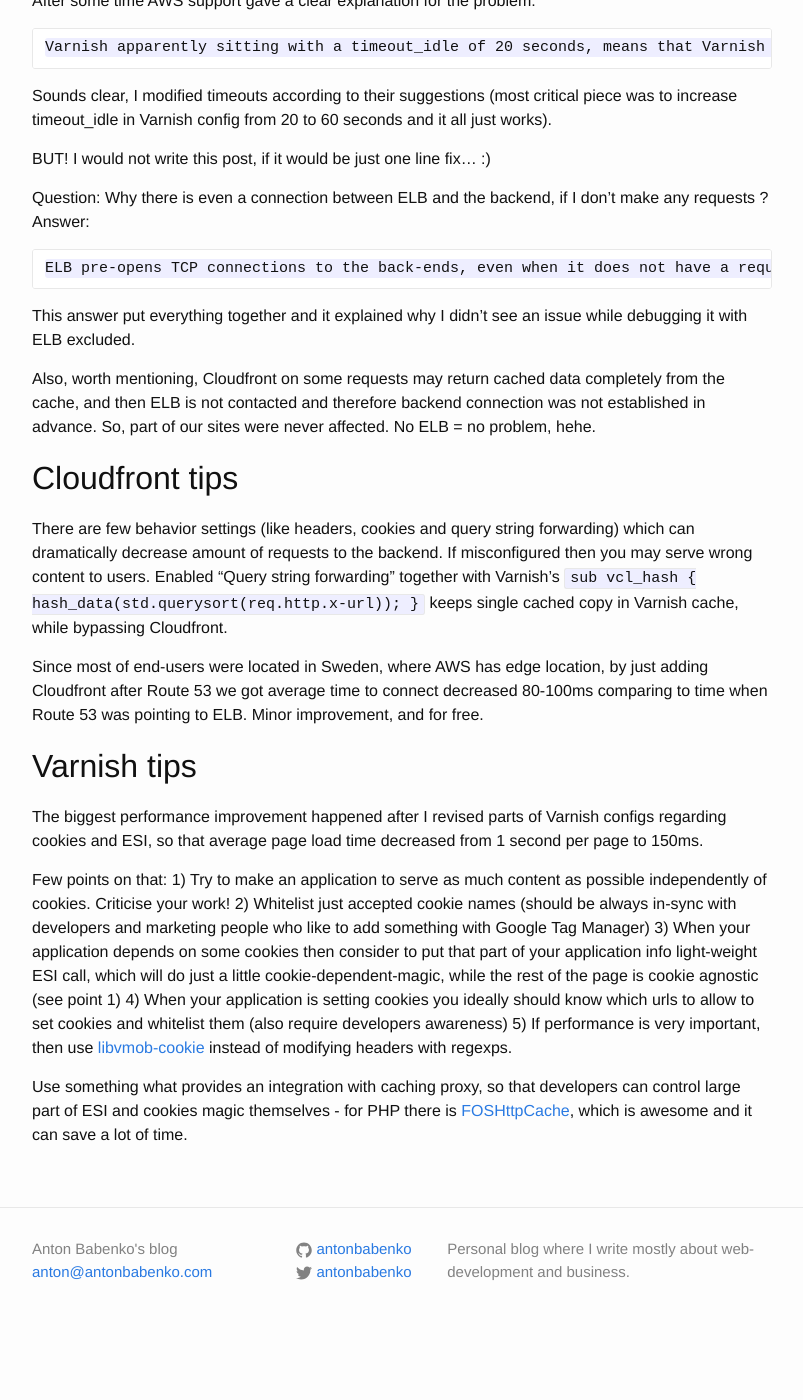
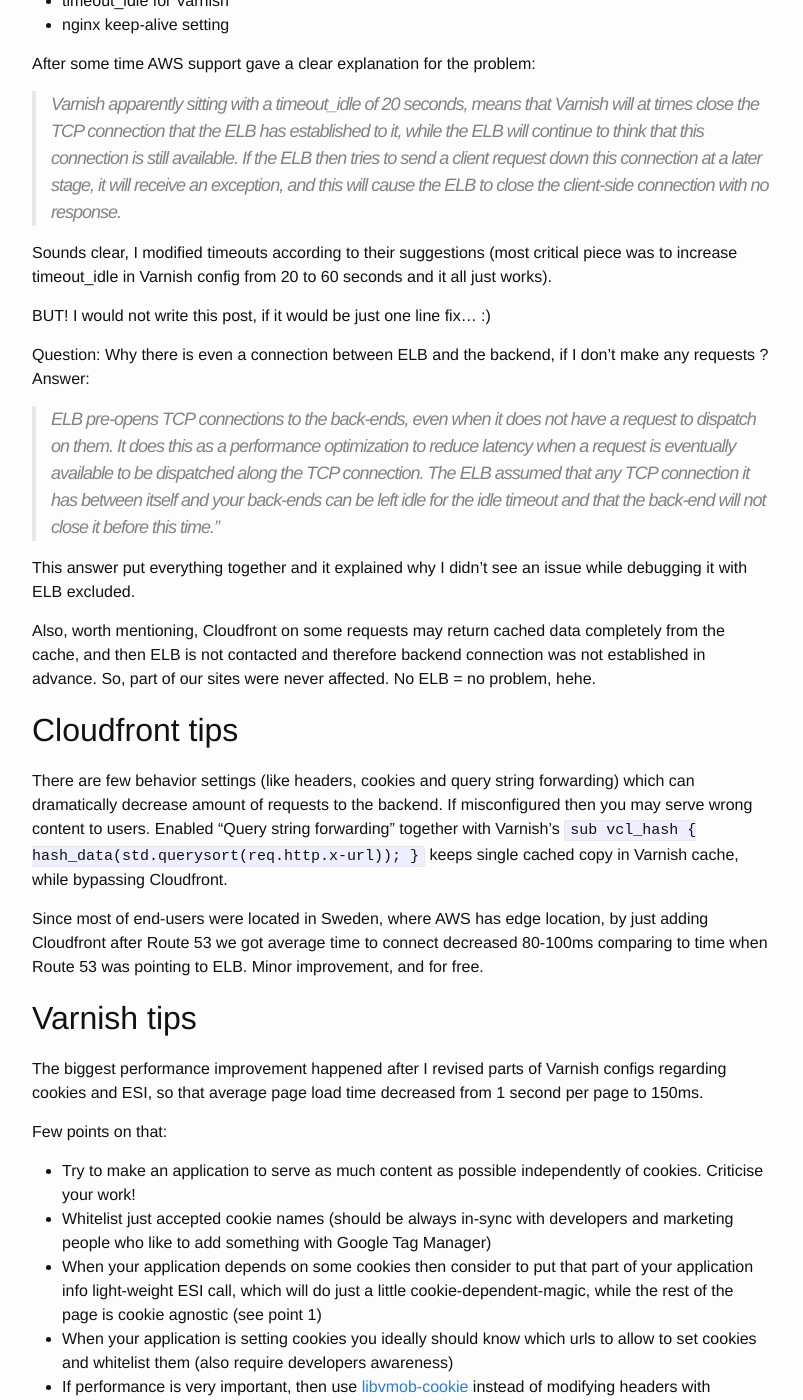
Before and after one commit to starsunny/antonbabenko.github.io, a Jekyll site: the page built from _posts/2015-03-09-lessons-learned-from-aws-varnish.markdown, in a window 1280 px wide and 1400 px high, scrolled down 724 px. Shown: the whole window, without its empty margins (238-1041 px from the left). Built offline with Jekyll 4.4.1, drawn with Linux system fonts in a browser that asks for light colours; before the commit the page ends 2067 px from its top, so only the background shows below that; some of the changed text lies outside the part shown.

```diff
--- a/_posts/2015-03-09-lessons-learned-from-aws-varnish.markdown
+++ b/_posts/2015-03-09-lessons-learned-from-aws-varnish.markdown
@@ -26,13 +26,13 @@ Error "502 Bad Gateway"
 The error I was struggling was "502 Bad Gateway - CloudFront attempted to establish a connection with the origin, but either the attempt failed or the origin closed the connection".
 
 Even after reading such detailed error message I could not find the right combination of values for:
-1) ELB timeouts and draining connection
-2) timeout_idle for Varnish
-3) nginx keep-alive setting
+* ELB timeouts and draining connection
+* timeout_idle for Varnish
+* nginx keep-alive setting
 
 After some time AWS support gave a clear explanation for the problem:
 
-    Varnish apparently sitting with a timeout_idle of 20 seconds, means that Varnish will at times close the TCP connection that the ELB has established to it, while the ELB will continue to think that this connection is still available. If the ELB then tries to send a client request down this connection at a later stage, it will receive an exception, and this will cause the ELB to close the client-side connection with no response.
+> Varnish apparently sitting with a timeout_idle of 20 seconds, means that Varnish will at times close the TCP connection that the ELB has established to it, while the ELB will continue to think that this connection is still available. If the ELB then tries to send a client request down this connection at a later stage, it will receive an exception, and this will cause the ELB to close the client-side connection with no response.
 
 Sounds clear, I modified timeouts according to their suggestions (most critical piece was to increase timeout_idle in Varnish config from 20 to 60 seconds and it all just works).
 
@@ -41,7 +41,7 @@ BUT! I would not write this post, if it would be just one line fix... :)
 Question: Why there is even a connection between ELB and the backend, if I don't make any requests ?
 Answer:
 
-    ELB pre-opens TCP connections to the back-ends, even when it does not have a request to dispatch on them. It does this as a performance optimization to reduce latency when a request is eventually available to be dispatched along the TCP connection. The ELB assumed that any TCP connection it has between itself and your back-ends can be left idle for the idle timeout and that the back-end will not close it before this time."
+> ELB pre-opens TCP connections to the back-ends, even when it does not have a request to dispatch on them. It does this as a performance optimization to reduce latency when a request is eventually available to be dispatched along the TCP connection. The ELB assumed that any TCP connection it has between itself and your back-ends can be left idle for the idle timeout and that the back-end will not close it before this time."
 
 This answer put everything together and it explained why I didn't see an issue while debugging it with ELB excluded.
 
@@ -59,11 +59,11 @@ Varnish tips
 The biggest performance improvement happened after I revised parts of Varnish configs regarding cookies and ESI, so that average page load time decreased from 1 second per page to 150ms.
 
 Few points on that:
-1) Try to make an application to serve as much content as possible independently of cookies. Criticise your work!
-2) Whitelist just accepted cookie names (should be always in-sync with developers and marketing people who like to add something with Google Tag Manager)
-3) When your application depends on some cookies then consider to put that part of your application info light-weight ESI call, which will do just a little cookie-dependent-magic, while the rest of the page is cookie agnostic (see point 1)
-4) When your application is setting cookies you ideally should know which urls to allow to set cookies and whitelist them (also require developers awareness)
-5) If performance is very important, then use [libvmob-cookie] instead of modifying headers with regexps.
+* Try to make an application to serve as much content as possible independently of cookies. Criticise your work!
+* Whitelist just accepted cookie names (should be always in-sync with developers and marketing people who like to add something with Google Tag Manager)
+* When your application depends on some cookies then consider to put that part of your application info light-weight ESI call, which will do just a little cookie-dependent-magic, while the rest of the page is cookie agnostic (see point 1)
+* When your application is setting cookies you ideally should know which urls to allow to set cookies and whitelist them (also require developers awareness)
+* If performance is very important, then use [libvmob-cookie] instead of modifying headers with regexps.
 
 
 Use something what provides an integration with caching proxy, so that developers can control large part of ESI and cookies magic themselves - for PHP there is [FOSHttpCache], which is awesome and it can save a lot of time.
```
